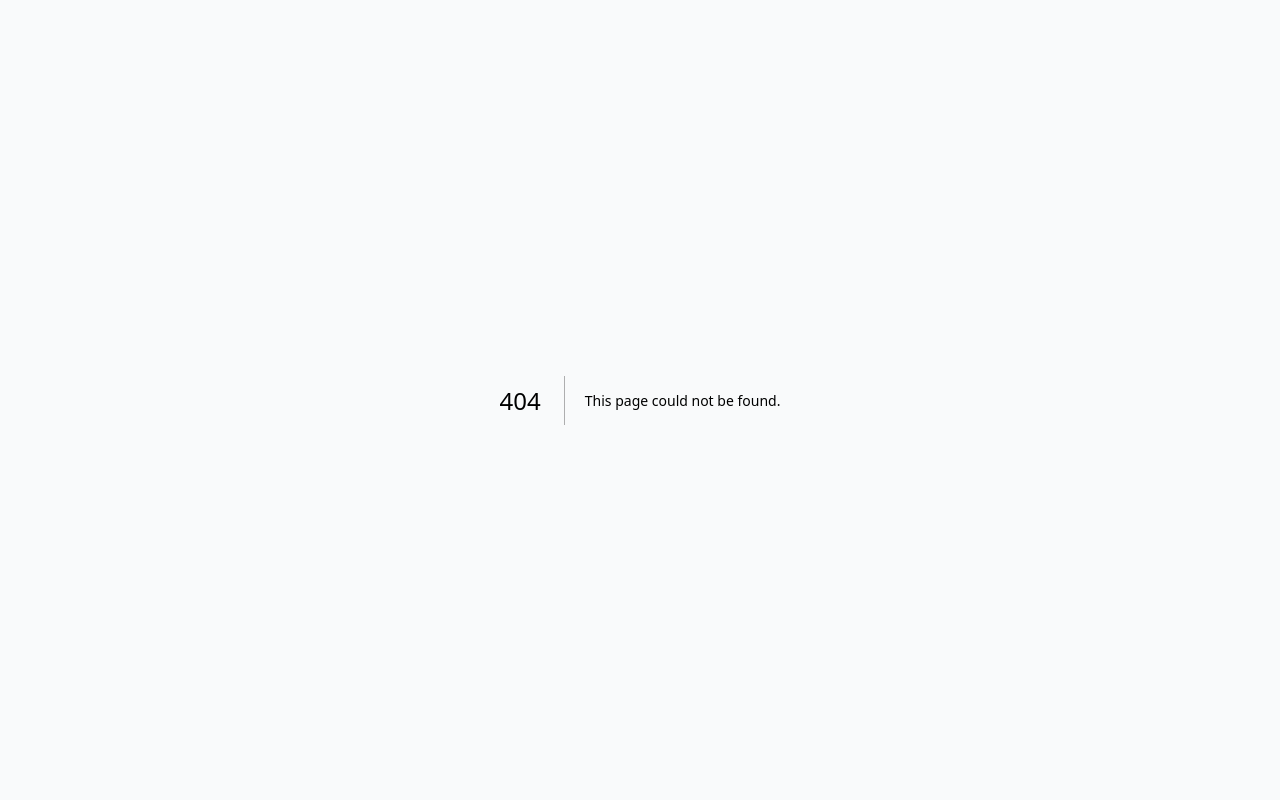
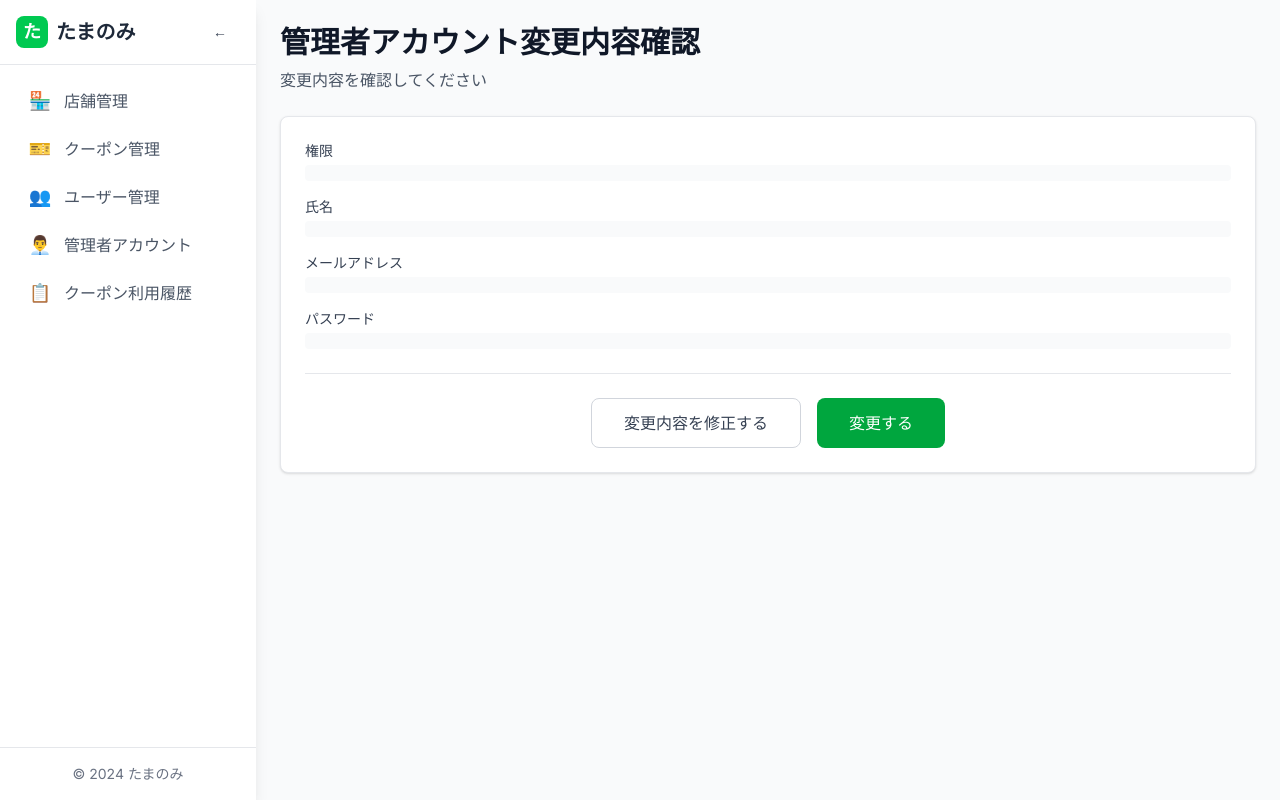
Before and after one commit to HV-development/tamanomi-admin, a Next.js app: page /admins/1/confirm in a window 1280 px wide. Before the commit this address had no page. Built offline with nearby package versions, Linux system fonts and the light colour scheme.

Commit message:
管理者アカウント編集確認画面の作成

```diff
--- /dev/null
+++ b/src/app/admins/[id]/confirm/page.tsx
@@ -0,0 +1,5 @@
+import AdminEditConfirmation from '../../../../components/pages/AdminEditConfirmation';
+
+export default function AdminEditConfirmPage() {
+  return <AdminEditConfirmation />;
+}
--- /dev/null
+++ b/src/components/pages/AdminEditConfirmation.tsx
@@ -0,0 +1,133 @@
+'use client';
+
+import { useEffect, useState } from 'react';
+import { useSearchParams, useParams } from 'next/navigation';
+import DashboardLayout from '../templates/DashboardLayout';
+import Button from '../atoms/Button';
+
+interface AdminData {
+  role: string;
+  name: string;
+  email: string;
+  password: string;
+}
+
+export default function AdminEditConfirmation() {
+  const searchParams = useSearchParams();
+  const params = useParams();
+  const adminId = params.id as string;
+  const [adminData, setAdminData] = useState<AdminData | null>(null);
+
+  useEffect(() => {
+    const data: AdminData = {
+      role: searchParams.get('role') || '',
+      name: searchParams.get('name') || '',
+      email: searchParams.get('email') || '',
+      password: searchParams.get('password') || '',
+    };
+    setAdminData(data);
+  }, [searchParams]);
+
+  const getRoleLabel = (role: string) => {
+    switch (role) {
+      case '1':
+        return '管理者';
+      case '2':
+        return '一般';
+      default:
+        return '';
+    }
+  };
+
+  const handleModify = () => {
+    // 管理者アカウント編集画面に戻る
+    window.history.back();
+  };
+
+  const handleUpdate = () => {
+    // 実際の更新処理（APIコール等）
+    console.log('管理者アカウント更新:', adminData);
+    alert('管理者アカウントを更新しました');
+    // 更新後は管理者アカウント一覧画面に遷移
+    window.location.href = '/admins';
+  };
+
+  if (!adminData) {
+    return (
+      <DashboardLayout>
+        <div className="text-center py-12">
+          <p className="text-gray-500">データを読み込んでいます...</p>
+        </div>
+      </DashboardLayout>
+    );
+  }
+
+  return (
+    <DashboardLayout>
+      <div className="space-y-6">
+        {/* ページタイトル */}
+        <div>
+          <h1 className="text-3xl font-bold text-gray-900">管理者アカウント変更内容確認</h1>
+          <p className="mt-2 text-gray-600">
+            変更内容を確認してください
+          </p>
+        </div>
+
+        {/* 確認内容 */}
+        <div className="bg-white p-6 rounded-lg shadow-sm border border-gray-200">
+          <div className="space-y-4">
+            <div>
+              <label className="block text-sm font-medium text-gray-700 mb-1">
+                権限
+              </label>
+              <p className="text-gray-900 bg-gray-50 p-2 rounded">{getRoleLabel(adminData.role)}</p>
+            </div>
+
+            <div>
+              <label className="block text-sm font-medium text-gray-700 mb-1">
+                氏名
+              </label>
+              <p className="text-gray-900 bg-gray-50 p-2 rounded">{adminData.name}</p>
+            </div>
+
+            <div>
+              <label className="block text-sm font-medium text-gray-700 mb-1">
+                メールアドレス
+              </label>
+              <p className="text-gray-900 bg-gray-50 p-2 rounded">{adminData.email}</p>
+            </div>
+
+            <div>
+              <label className="block text-sm font-medium text-gray-700 mb-1">
+                パスワード
+              </label>
+              <p className="text-gray-900 bg-gray-50 p-2 rounded">
+                {'*'.repeat(adminData.password.length)}
+              </p>
+            </div>
+          </div>
+
+          {/* アクションボタン */}
+          <div className="flex justify-center space-x-4 pt-6 mt-6 border-t border-gray-200">
+            <Button
+              variant="outline"
+              size="lg"
+              onClick={handleModify}
+              className="px-8"
+            >
+              変更内容を修正する
+            </Button>
+            <Button
+              variant="primary"
+              size="lg"
+              onClick={handleUpdate}
+              className="px-8"
+            >
+              変更する
+            </Button>
+          </div>
+        </div>
+      </div>
+    </DashboardLayout>
+  );
+}
```
